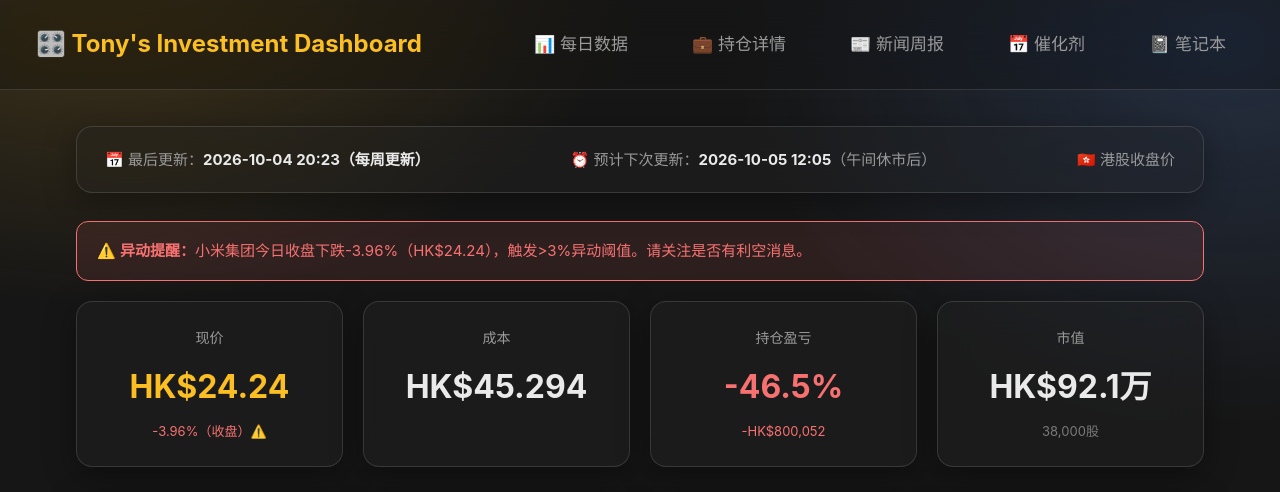
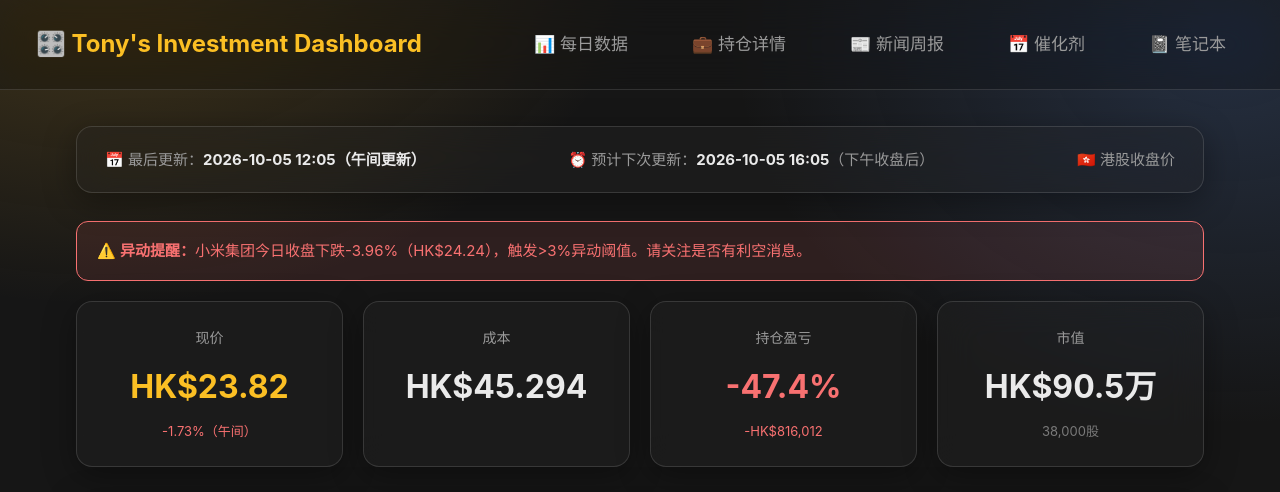
Before and after one commit to jytonyli/obsidian, a plain HTML site: page Dashboard/pages/xiaomi.html in a window 1280 px wide. Shown: the top 492 px of the page. Drawn offline with nearby package versions, Linux system fonts and the light colour scheme.

Commit message:
每日数据自动更新（午间）

```diff
--- a/Dashboard/pages/xiaomi.html
+++ b/Dashboard/pages/xiaomi.html
@@ -52,8 +52,8 @@
     </nav>
     <div class="container">
         <div class="status-banner">
-            <div class="status-item">📅 最后更新：<strong>2026-10-04 20:23（每周更新）</strong></div>
-            <div class="status-item">⏰ 预计下次更新：<strong>2026-10-05 12:05</strong>（午间休市后）</div>
+            <div class="status-item">📅 最后更新：<strong>2026-10-05 12:05（午间更新）</strong></div>
+            <div class="status-item">⏰ 预计下次更新：<strong>2026-10-05 16:05</strong>（下午收盘后）</div>
             <div class="status-item">🇭🇰 港股收盘价</div>
         </div>
 
@@ -64,8 +64,8 @@
         <div class="hero-grid">
             <div class="hero-card">
                 <div class="hero-label">现价</div>
-                <div class="hero-value yellow">HK$24.24</div>
-                <div style="font-size:13px;color:#f87171;margin-top:6px;">-3.96%（收盘）⚠️</div>
+                <div class="hero-value yellow">HK$23.82</div>
+                <div style="font-size:13px;color:#f87171;margin-top:6px;">-1.73%（午间）</div>
             </div>
             <div class="hero-card">
                 <div class="hero-label">成本</div>
@@ -73,12 +73,12 @@
             </div>
             <div class="hero-card">
                 <div class="hero-label">持仓盈亏</div>
-                <div class="hero-value red">-46.5%</div>
-                <div style="font-size:13px;color:#f87171;margin-top:6px;">-HK$800,052</div>
+                <div class="hero-value red">-47.4%</div>
+                <div style="font-size:13px;color:#f87171;margin-top:6px;">-HK$816,012</div>
             </div>
             <div class="hero-card">
                 <div class="hero-label">市值</div>
-                <div class="hero-value">HK$92.1万</div>
+                <div class="hero-value">HK$90.5万</div>
                 <div style="font-size:13px;color:#7a7a7a;margin-top:6px;">38,000股</div>
             </div>
         </div>
```
Also changed, not shown: Dashboard/pages/geely.html (+7 -7 lines).
